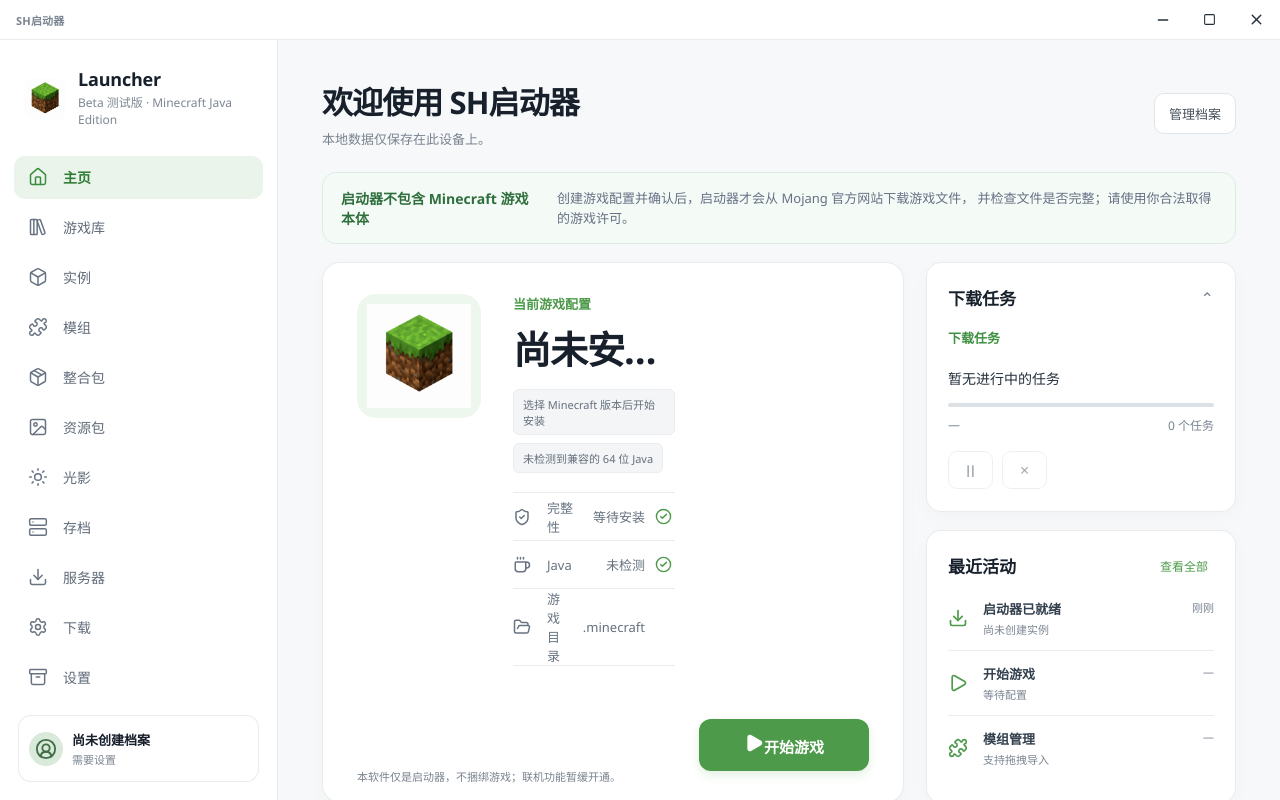
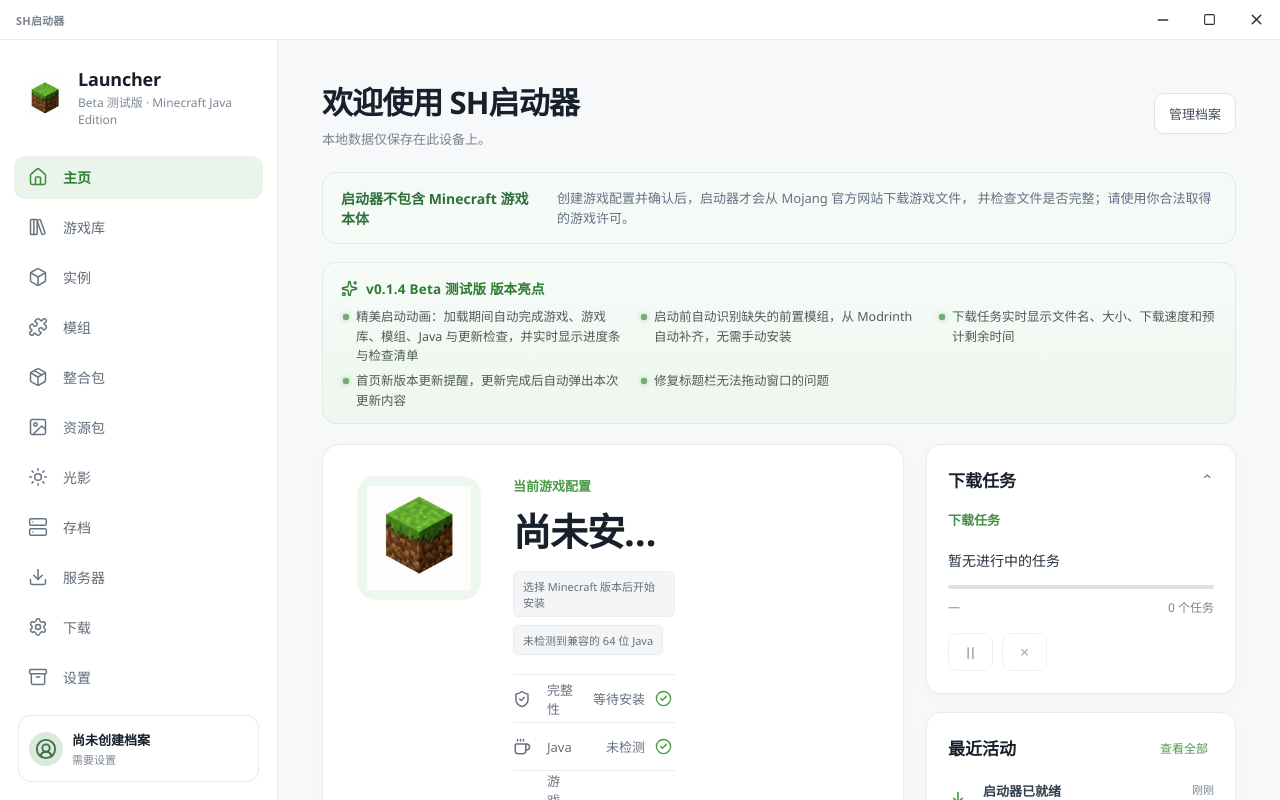
Before and after one commit to Bantanxiaon/minecraft-java-launcher, a React (Vite) app: page / in a window 1280 px wide. Built offline with nearby package versions, Linux system fonts and the light colour scheme.

Commit message:
feat: show version highlights card on home page
- Per-version highlights maintained in src/versionHighlights.ts
- Home page shows 'vX Beta 测试版 版本亮点' card with current release highlights
- New releases just add an entry for their version

```diff
--- a/src/App.tsx
+++ b/src/App.tsx
@@ -32,6 +32,7 @@
 import { InstanceLibraryPage } from "./pages/InstanceLibraryPage";
 import { HomeUpdateCard } from "./components/HomeUpdateCard";
 import { SplashScreen } from "./components/SplashScreen";
+import { VersionHighlightsCard } from "./components/VersionHighlightsCard";
 import { checkForUpdate, updaterEnabled } from "./updater";
 import type { Update } from "./updater";
 import type {
@@ -1869,6 +1870,7 @@
               checking={updateChecking}
               checkError={updateCheckError}
             />
+            <VersionHighlightsCard />
             <div className="layout">
               <section className="hero">
                 <div className="instance-icon"><img src={grassBlock} alt="" /></div>
--- /dev/null
+++ b/src/components/VersionHighlightsCard.tsx
@@ -0,0 +1,23 @@
+import { Sparkles } from "lucide-react";
+import { APP_VERSION, RELEASE_CHANNEL_LABEL } from "../version";
+import { highlightsFor } from "../versionHighlights";
+
+export function VersionHighlightsCard() {
+  const items = highlightsFor(APP_VERSION);
+  if (!items.length) return null;
+  return (
+    <section className="version-highlights" role="note" aria-label="版本亮点">
+      <div className="version-highlights-head">
+        <Sparkles size={17} />
+        <strong>
+          v{APP_VERSION} {RELEASE_CHANNEL_LABEL} 版本亮点
+        </strong>
+      </div>
+      <ul>
+        {items.map((item, index) => (
+          <li key={index}>{item}</li>
+        ))}
+      </ul>
+    </section>
+  );
+}
--- a/src/overrides.css
+++ b/src/overrides.css
@@ -1427,3 +1427,54 @@
   color: #799284;
   letter-spacing: .4px;
 }
+
+/* ============ 版本亮点 ============ */
+.version-highlights {
+  margin-bottom: 20px;
+  border: 1px solid #e2e9e3;
+  border-radius: 14px;
+  background: linear-gradient(180deg, #f6fbf7, #eef6ef);
+  padding: 15px 18px 13px;
+}
+
+.version-highlights-head {
+  display: flex;
+  align-items: center;
+  gap: 8px;
+  color: #2f7c35;
+  margin-bottom: 9px;
+}
+
+.version-highlights-head strong {
+  font-size: 13.5px;
+  letter-spacing: .2px;
+}
+
+.version-highlights ul {
+  margin: 0;
+  padding: 0;
+  list-style: none;
+  display: grid;
+  grid-template-columns: repeat(auto-fit, minmax(240px, 1fr));
+  gap: 6px 18px;
+}
+
+.version-highlights li {
+  position: relative;
+  padding-left: 15px;
+  color: #4d5c55;
+  font-size: 12.5px;
+  line-height: 1.55;
+}
+
+.version-highlights li::before {
+  content: "";
+  position: absolute;
+  left: 2px;
+  top: 7px;
+  width: 6px;
+  height: 6px;
+  border-radius: 2px;
+  background: #6fae76;
+  box-shadow: 0 0 5px rgba(111, 174, 118, .55);
+}
--- /dev/null
+++ b/src/versionHighlights.ts
@@ -0,0 +1,20 @@
+const HIGHLIGHTS_BY_VERSION: Record<string, string[]> = {
+  "0.1.4": [
+    "精美启动动画：加载期间自动完成游戏、游戏库、模组、Java 与更新检查，并实时显示进度条与检查清单",
+    "启动前自动识别缺失的前置模组，从 Modrinth 自动补齐，无需手动安装",
+    "下载任务实时显示文件名、大小、下载速度和预计剩余时间",
+    "首页新版本更新提醒，更新完成后自动弹出本次更新内容",
+    "修复标题栏无法拖动窗口的问题",
+  ],
+  "1.0.0": [
+    "正式版发布（此前 0.1.x 均为 Beta 测试版）",
+    "精美启动动画：加载期间并行完成游戏、模组、Java 与更新检查，并显示进度条",
+    "启动前自动补齐缺失的前置模组",
+    "下载详情实时显示速度、大小与剩余时间",
+    "全面安全审计与加固：下载来源白名单、完整性校验、防路径穿越、登录状态校验",
+  ],
+};
+
+export function highlightsFor(version: string): string[] {
+  return HIGHLIGHTS_BY_VERSION[version] ?? [];
+}
```
